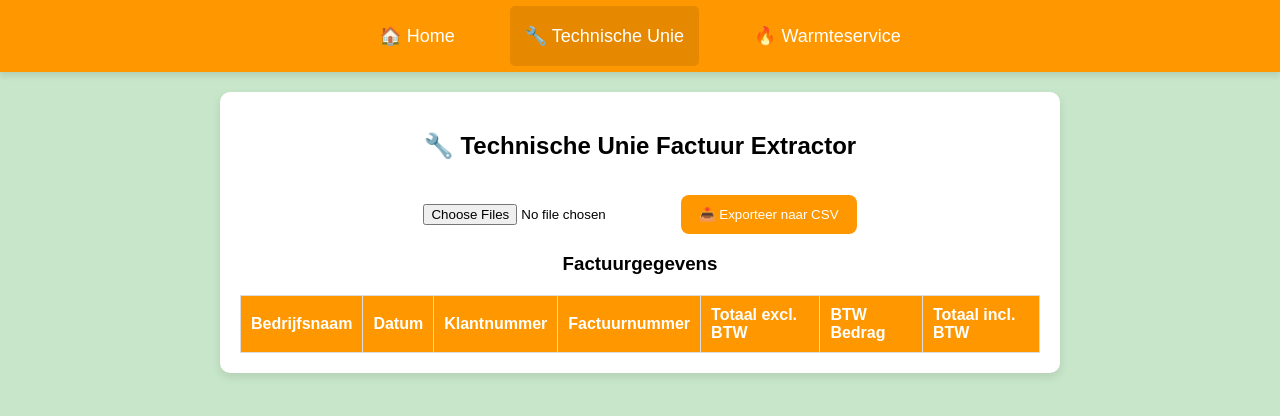
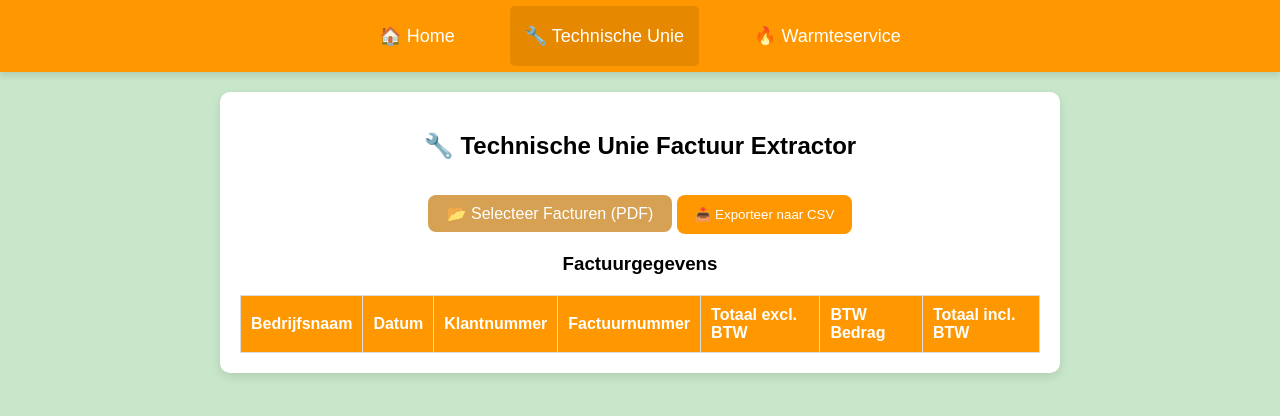
Before and after one commit to tygo64/factuur, a plain HTML site: page technische.html in a window 1280 px wide. Drawn offline with Linux system fonts and the light colour scheme.

Commit message:
Update technische.html

```diff
--- a/technische.html
+++ b/technische.html
@@ -21,7 +21,9 @@
 
 <div class="container">
     <h2>🔧 Technische Unie Factuur Extractor</h2>
-    <input type="file" id="fileInput" accept="application/pdf" multiple>
+    <label for="fileInput" class="file-label">📂 Selecteer Facturen (PDF)</label>
+    <input type="file" id="fileInput" accept="application/pdf" multiple class="custom-file-input">
+
     <button onclick="exportCSV()">📥 Exporteer naar CSV</button>
 
     <h3>Factuurgegevens</h3>
```
